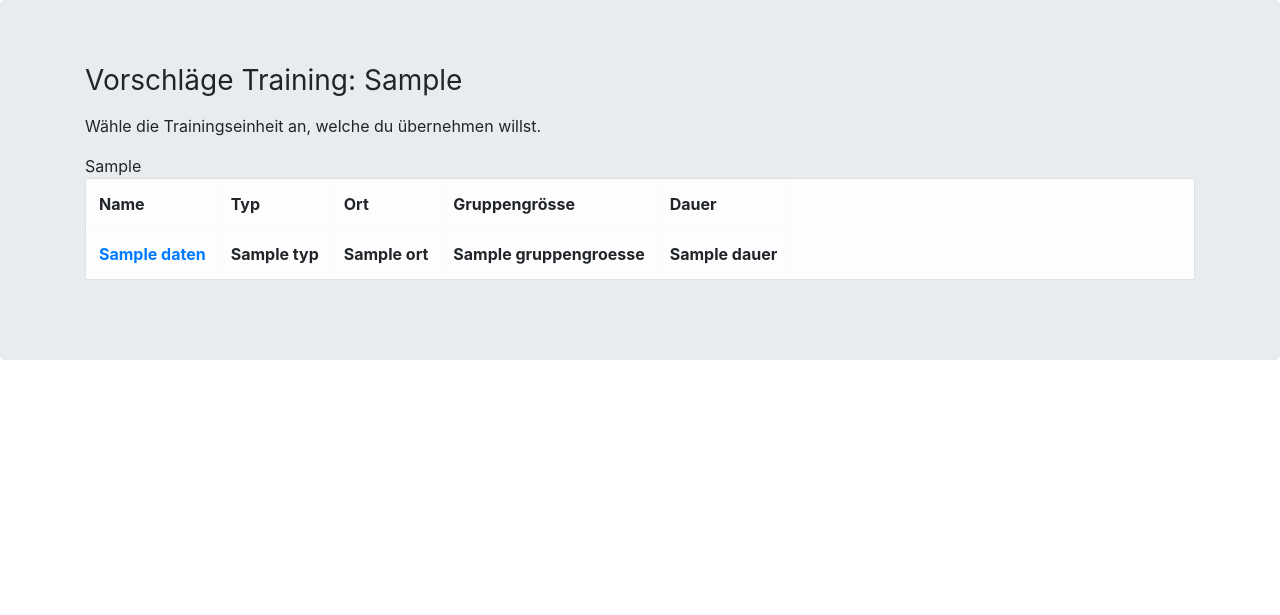
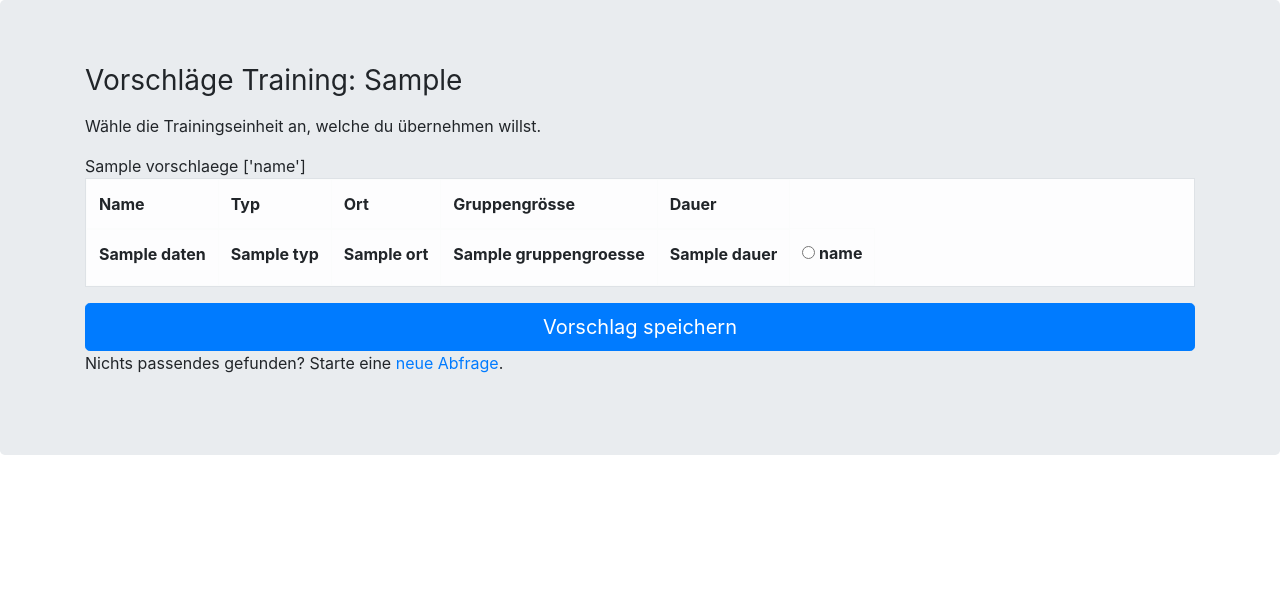
Before and after one commit to sibasiach77/PROG2, a Flask app: template templates/vorschlaege.html in a window 1280 px wide. Shown: the part 56-671 px from the top of the page. Run offline with Flask 2, Linux system fonts and the light colour scheme; the template is opened without the code that fills it: most values are stand-ins (such as "Sample title", 1, 10 or a date in 2020); lists and menus that the app fills with data are empty.

Commit message:
09.12.2020

```diff
--- a/main.py
+++ b/main.py
@@ -24,12 +24,13 @@
         dauer_abfrage_antwort = request.form['dauer_abfrage']
         dauer_abfrage_antwort = int(dauer_abfrage_antwort)
 
-        dict_vorschlaege = filter(typ_abfrage_antwort,
-                                   ort_abfrage_antwort,
-                                   gruppengroesse_abfrage_antwort,
-                                   dauer_abfrage_antwort)
+        vorschlaege = filter(typ_abfrage_antwort,
+                             ort_abfrage_antwort,
+                             gruppengroesse_abfrage_antwort,
+                             dauer_abfrage_antwort,
+                             datum_abfrage_antwort)
 
-        return render_template('vorschlaege.html', dict_vorschlaege=dict_vorschlaege, datum_training=datum_abfrage_antwort)
+        return render_template('vorschlaege.html', vorschlaege=vorschlaege, datum_training=datum_abfrage_antwort)
     return render_template('abfrage.html')
 
 @app.route("/erfassen", methods=['POST', 'GET'])
@@ -68,21 +69,34 @@
 def uebersicht():
     return render_template('uebersicht.html')
 
-@app.route("/vorschlag_speichern")
-def vorschlaege_speichern(vorschlag_speichern, datum_speichern):
-    try:
-        with open("datenbank_trainings_gespeichert.json", "r", encoding="utf-8") as datenbank_trainings_gespeichert:
-            trainings_gespeichert = json.load(datenbank_trainings_gespeichert)
-    except:
-        trainings_gespeichert = {}
+@app.route("/vorschlag_speichern", methods=['POST', 'GET'])
+def vorschlag_speichern():
+    if request.method == 'POST':
+        name = request.form['name']
+        try:
+            with open("datenbank_vorschlaege.json", "r", encoding="utf-8") as datenbank_vorschlaege:
+                vorschlaege = json.load(datenbank_vorschlaege)
+        except:
+            vorschlaege = {}
 
-    training_speichern = {
-        datum_speichern: {
-            vorschlag_speichern
+        daten = vorschlaege[name]
+        datum = vorschlaege[name]["datum"]
+
+        try:
+            with open("datenbank_trainings_gespeichert.json", "r", encoding="utf-8") as datenbank_trainings_gespeichert:
+                trainings_gespeichert = json.load(datenbank_trainings_gespeichert)
+        except:
+            trainings_gespeichert = {}
+
+        training_speichern = {
+            datum: {
+                name: {
+                    daten
+                }
+            }
         }
-    }
 
-    trainings_gespeichert.update(training_speichern)
+        trainings_gespeichert.update(training_speichern)
     return render_template('uebersicht.html', trainings_gespeichert = trainings_gespeichert)
 
 if __name__ == "__main__":
--- a/templates/vorschlaege.html
+++ b/templates/vorschlaege.html
@@ -4,7 +4,8 @@
     <div class="container">
         <h1 class="h3 mb-3 font-weight-normal">Vorschläge Training: {{ datum_training }}</h1>
         <p>Wähle die Trainingseinheit an, welche du übernehmen willst.</p>
-        {{ dict_vorschlaege }}
+        {{ vorschlaege }}
+        {{ vorschlaege.keys() }}
         <div class="table table-bordered table-light">
             <table border=0>
                 <thead>
@@ -17,20 +18,31 @@
                 </tr>
                 </thead>
                 <!-- Mithilfe der Vor-Schleife werden die Daten der Trainingseinheit sequenziert.-->
-                {% for daten in dict_vorschlaege.values() %}
+                {% for daten in vorschlaege.values() %}
                 <tbody>
                 <tr>
-                <!-- Die Values des Dicts daten werden mithilfe der Keys ausgegeben.-->
-                    <th><a href="{{ url_for('vorschlaege_speichern', vorschlag_speichern=daten, datum_speichern=datum_training) }}">{{ daten["name"] }}</a></th>
+                    <!-- Die Values des Dicts daten werden mithilfe der Keys ausgegeben.-->
+                    <th>{{ daten["name"] }}</th>
                     <th>{{ daten["typ"] }}</th>
                     <th>{{ daten["ort"] }}</th>
                     <th>{{ daten["gruppengroesse"] }}</th>
                     <th>{{ daten["dauer"] }}</th>
+                    <th>
+                        {% for name in vorschlaege.keys() %}
+                        <form method="post"><input type="radio" id="{{ name }}" name="{{ name }}"
+                                                   value="{{ name }}">
+                            <label for="{{ name }}">{{ name }}</label><br></form>
+                    </th>
                 </tr>
                 </tbody>
                 {% endfor %}
+                {% endfor %}
             </table>
         </div>
+        <a href="{{ url_for('vorschlag_speichern') }}">
+            <button class="btn btn-lg btn-primary btn-block" type="submit">Vorschlag speichern</button>
+        </a>
+        <p>Nichts passendes gefunden? Starte eine <a href="{{ url_for('abfrage') }}">neue Abfrage</a>.</p>
     </div>
 </div>
 
```
Also changed, not shown: funktionen.py (+19 -10 lines).
